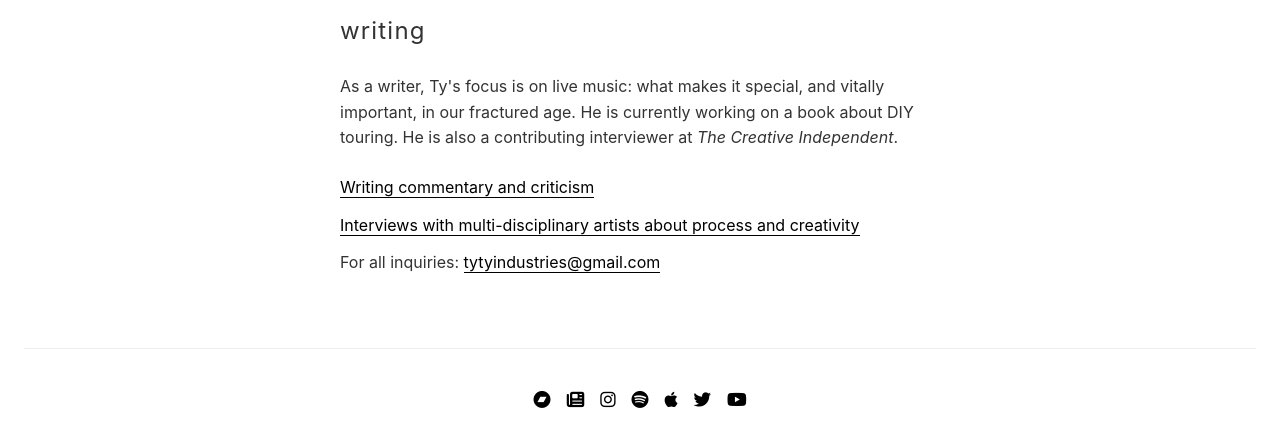
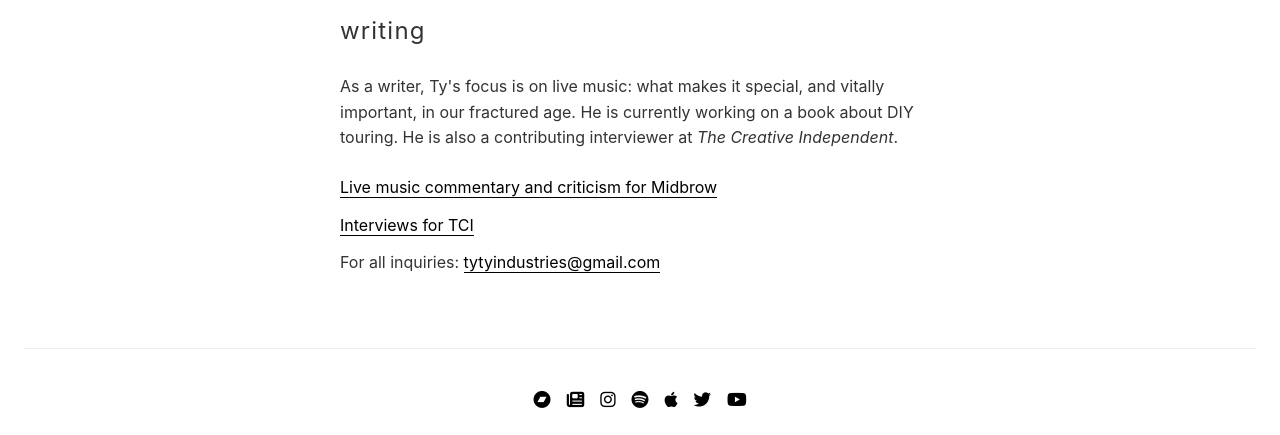
Before and after one commit to abethcrane/tymaxwell, a Jekyll site: the page built from writing.html, in a window 1280 px wide, cut to the strip 647-1082 px from the top of the page. Built offline with Jekyll 4.4.1, drawn with Linux system fonts in a browser that asks for light colours.

Commit message:
Update writing.html

```diff
--- a/writing.html
+++ b/writing.html
@@ -11,8 +11,8 @@ title: Writing
     <p>As a writer, Ty's focus is on live music: what makes it special, and vitally important, in our fractured age. He is currently working on a book about DIY touring. He is also a contributing interviewer at <em>The Creative Independent</em>.</p>
 
     <ul class="links-list">
-        <li><a href="https://midbrow.org/tyler/">Writing commentary and criticism</a></li>
-        <li><a href="https://thecreativeindependent.com/people/ty-maxwell/">Interviews with multi-disciplinary artists about process and creativity</a></li>
+        <li><a href="https://midbrow.org/tyler/">Live music commentary and criticism for Midbrow</a></li>
+        <li><a href="https://thecreativeindependent.com/people/ty-maxwell/">Interviews for TCI</a></li>
     </ul>
     <p>For all inquiries: <a href="mailto:tytyindustries@gmail.com">tytyindustries@gmail.com</a></p>
 </div>
```
